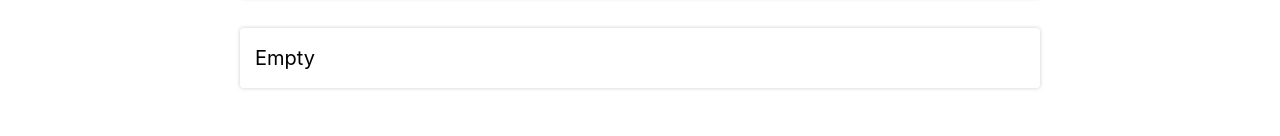
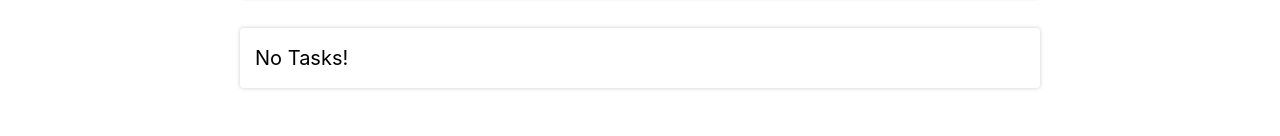
Before and after one commit to OtavioHo/react-todo-app, a React (Create React App) app: page / in a window 1280 px wide. Shown: the part 159-295 px from the top of the page. Built offline with nearby package versions, Linux system fonts and the light colour scheme.

Commit message:
change text

```diff
--- a/src/components/TodoList/index.tsx
+++ b/src/components/TodoList/index.tsx
@@ -120,7 +120,7 @@ export default function TodoList() {
           )
         ) : (
           <div className="list-item">
-            <div className="list-title">Empty</div>
+            <div className="list-title">No Tasks!</div>
           </div>
         )}
       </div>
```
